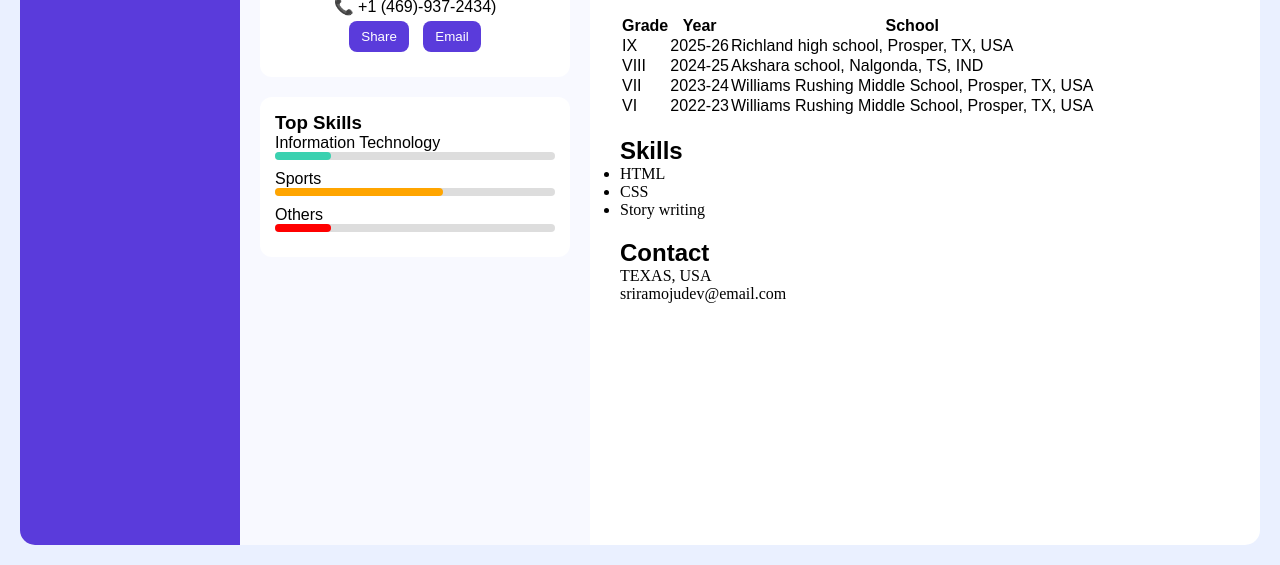
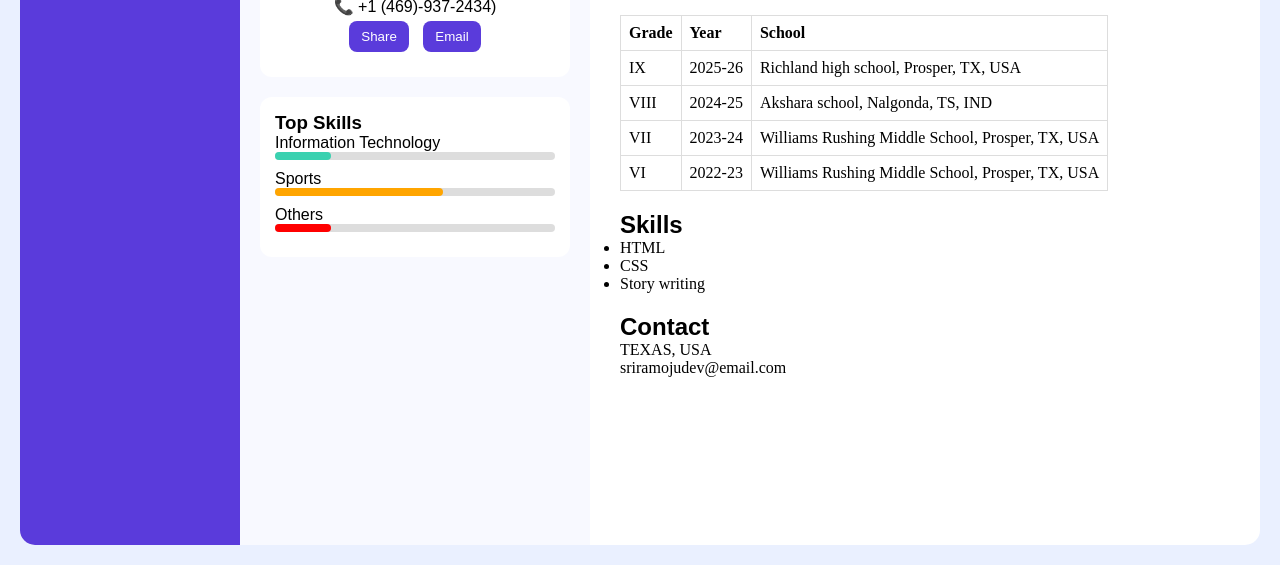
Before and after one commit to sriramojudev/DevaPortfolio, a plain HTML site: page index.html in a window 1280 px wide. Shown: the part 275-840 px from the top of the page. Drawn offline with Linux system fonts and the light colour scheme.

Commit message:
Update style.css

```diff
--- a/style.css
+++ b/style.css
@@ -107,3 +107,20 @@ body {
 .intro {
     font-family: "Times New Roman", serif;
 }
+
+.educationtable {
+      font-family: "Times New Roman", serif;
+  border-collapse: collapse;
+  width:auto;
+}
+
+.tabledata {
+   font-family: "Times New Roman", serif;
+   border: 1px solid #dddddd;
+  text-align: left;
+  padding: 8px;
+}
+
+.tablerow:nth-child(even) {
+  background-color: #dddddd;
+}
```
